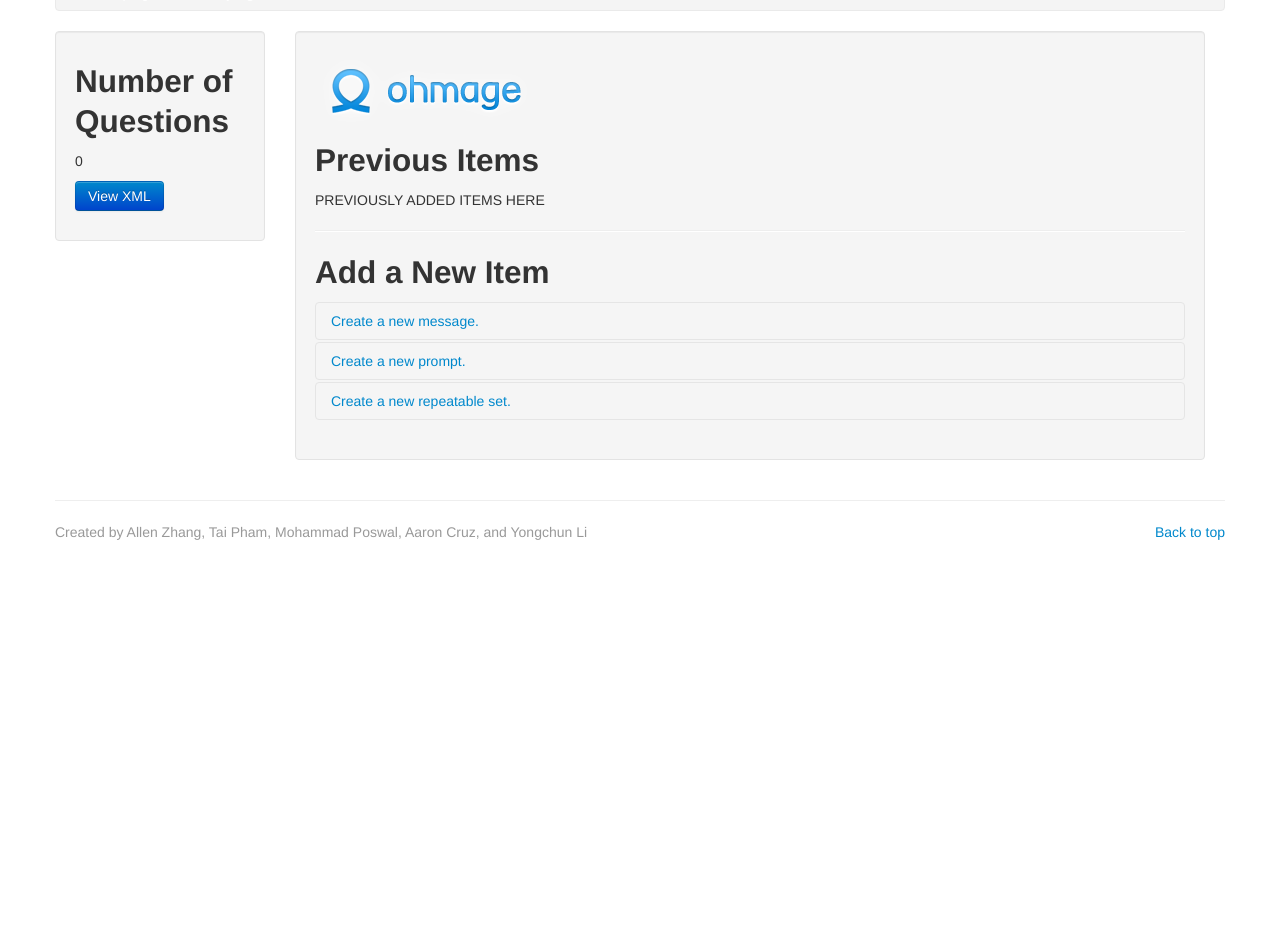
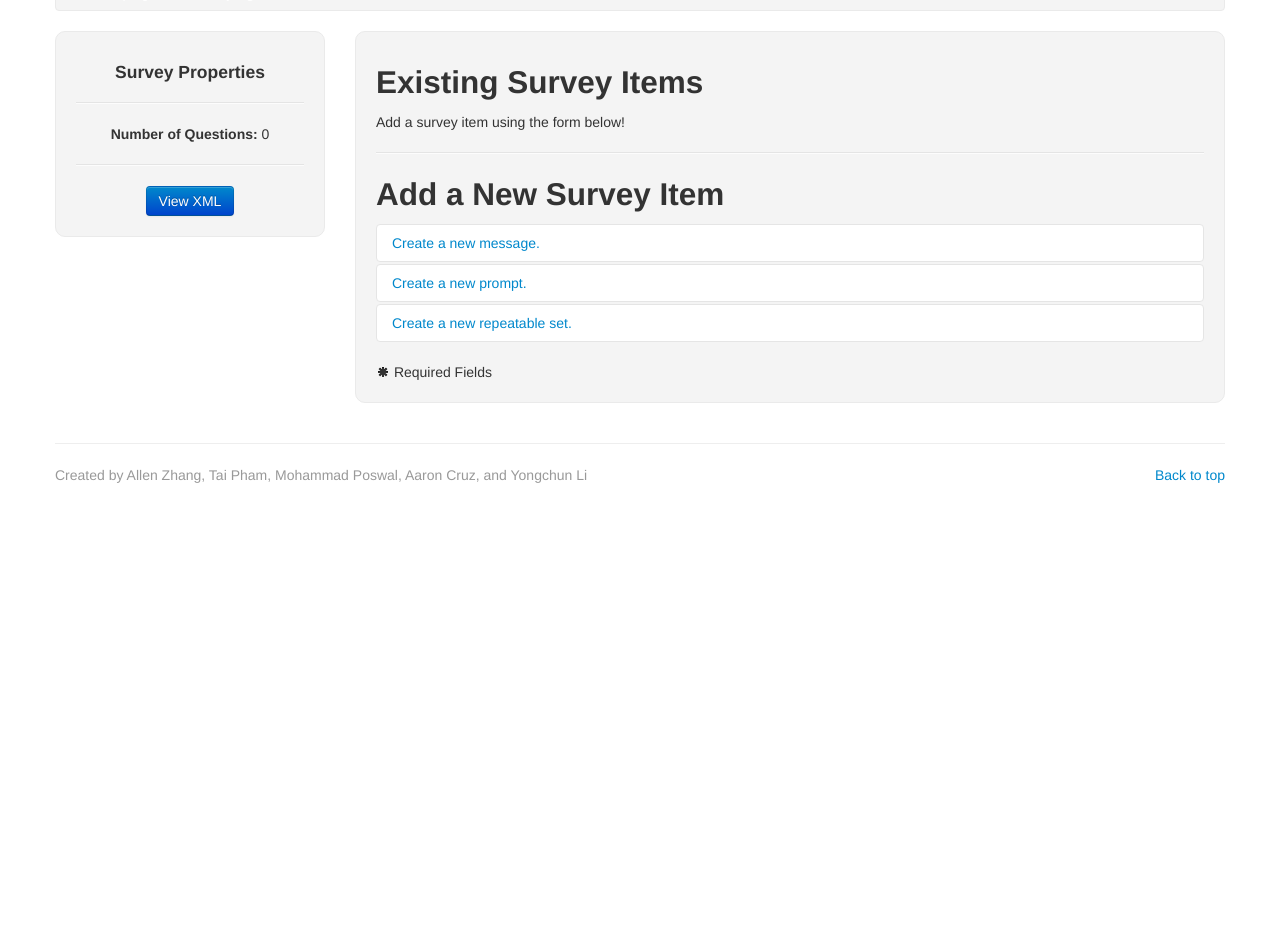
Before and after one commit to OhmageTeam1/Ohmage, a PHP site: page /prompt.php in a window 1280 px wide. Shown: the part 87-1012 px from the top of the page. Run offline with PHP 8.4, Linux system fonts and the light colour scheme; lists and menus that the app fills with data are empty.

Commit message:
some simple changes

```diff
--- a/css/layout.css
+++ b/css/layout.css
@@ -12,6 +12,7 @@ body {
 }
 .boxRounded {
     background-color: #FFF;
+    margin-bottom: 20px;
     padding: 20px;
     -moz-border-radius-top-right: 10px;
     -webkit-border-bottom-left-radius: 10px;
--- a/css/prompt.css
+++ b/css/prompt.css
@@ -1,3 +1,6 @@
+.accordion-group {
+    background-color: #FFF;
+}
 td, th {
     padding: 5px;
     text-align:left;
--- a/js/campaign.js
+++ b/js/campaign.js
@@ -41,6 +41,11 @@ $(function() {
     // Create Campaign Button
     $('#create-campaign').click(function(e) {
         var title = $('#campaignTitle').val();
+        if (title === '') {
+            $('#campaignTitle').parent().parent().addClass('error');
+        } else {
+            $('#campaignTitle').parent().parent().removeClass('error');
+        }
         var campaign = campaignEditor.createCampaign(title);
         if (!campaign) {
             var errorAlert = '<div class="alert alert-error create-campaign-error hide"><button class="close">&times;</button><strong>Error:</strong> A campaign needs to have a title!</div>';
--- a/navbar.php
+++ b/navbar.php
@@ -2,7 +2,7 @@
     <div class="navbar-inner">
         <div class="navbar-container">
             <a class="brand" href="#"><img src="img/ohmage-logo.png" width="112"></a>
-            <a href="login.php" class="logoutButton pull-right btn btn-info">Log Out</a>
+            <a href="index.php" class="logoutButton pull-right btn btn-info">Log Out</a>
             <p class="navbar-text pull-right" id="username"></p>
         </div>
     </div>
--- a/prompt.php
+++ b/prompt.php
@@ -13,6 +13,7 @@
         <script type="text/javascript" src="js/jquery-cookie.js"></script>
         <script type="text/javascript" src="js/jquery-ui-1.9.0.min.js"></script>
         <script type="text/javascript" src="js/bootstrap.min.js"></script>
+        <script type="text/javascript" src="js/navbar.js"></script>
         <script type="text/javascript" src="js/json2xml.js"></script>
         <script type="text/javascript" src="js/promptType.js"></script>
         <script type="text/javascript" src="js/prompt.js"></script>
@@ -37,10 +38,14 @@
                 </ul>
             </div>
             <div class="row">
-                <div class="well span2">
-                    <h2>Number of Questions</h2>
-                    <p id="numQuestion">0</p>
-                    <p><button type="button" class="btn btn-primary" id="viewXML">View XML</button></p>
+                <div class="span3">
+                    <div class="boxDark boxRounded centered">
+                        <h4>Survey Properties</h4>
+                        <hr>
+                        <strong>Number of Questions: </strong>
+                        <span id="numQuestion">0</span>
+                        <hr>
+                        <button type="button" class="btn btn-primary" id="viewXML">View XML</button>
                         <div class="overlay" id="overlayXML" style="display:none;"></div>
                         <div class="OverlayBox" id="XMLBox">
                             <div class="controls" >
@@ -51,19 +56,19 @@
                                 <button type="button" class="btn btn-primary" data-toggle="button" id="XMLBoxOK">OK</button>
                             </div>
                         </div>
-
                     </div>
-                <div class="well span9 content">
-					<img src="img/ohmage-logo.png">
-                    <h2>Previous Items</h2>
+                </div>
+                <div class="span9">
+                    <div class="boxRounded boxDark content">
+                        <h2>Existing Survey Items</h2>
                         <table>
                             <div class="previousItems" id="previousItem">
-                            PREVIOUSLY ADDED ITEMS HERE
+                                Add a survey item using the form below!
                             </div>
                         </table>
                         <hr/>
                         <div class="addNewItem">
-                        <h2>Add a New Item</h2>
+                            <h2>Add a New Survey Item</h2>
                             <div class="accordion" id="addNewItemAccordion">
                                 <div class="accordion-group">
                                     <div class="accordion-heading">
@@ -73,17 +78,10 @@
                                     </div>
                                     <div id="newMessage" class="accordion-body collapse in">
                                         <div class="accordion-inner">
-                                        <hr>
+                                            <br>
                                             <form class="form-horizontal" id="message-form">
                                                 <div class="control-group">
-                                                <label class="control-label" for="messageID">Message ID*</label>
-                                                <div class="controls">
-                                                    <textarea name="id" id="messageID" placeholder="Message ID"></textarea>
-                                                    <i class="help-icon icon-question-sign" data-original-title="A unique identifier for this message." rel="tooltip" data-placement="right"></i>
-                                                </div>
-                                            </div>
-                                            <div class="control-group">
-                                                <label class="control-label" for="messageText">Message Text*</label>
+                                                    <label class="control-label" for="messageText">Message labels <i class="icon-asterisk"></i></label>
                                                     <div class="controls">
                                                         <textarea name="messageText" id="messageText" placeholder="Message Text"></textarea>
                                                         <i class="help-icon icon-question-sign" data-original-title="The text to be displayed to the user." rel="tooltip" data-placement="right"></i>
@@ -97,7 +95,9 @@
                                                     </div>
                                                 </div>
                                                 <div class="control-group">
+                                                    <div class="controls">
                                                         <button type="submit" class="btn btn-primary" id="create message" value="Create Message">Create Message</button>
+                                                    </div>
                                                 </div>
                                             </form>
                                         </div>
@@ -111,17 +111,10 @@
                                     </div>
                                     <div id="newPrompt" class="accordion-body collapse in">
                                         <div class="accordion-inner">
+                                            <br>
                                             <form class="form-horizontal" id="campaign-form">
     											<div class="control-group">
-												<label class="control-label" for="promptID">Prompt ID*</label>
-                                                <div class="controls">
-                                                    <input type="text" name="id" id="promptID" placeholder="Prompt ID" />
-                                                    <i class="help-icon icon-question-sign" data-original-title="A unique identifier for the prompt." rel="tooltip" data-placement="right"></i>
-                                                </div>
-                                            </div>
-
-											<div class="control-group">
-												<label class="control-label" for="displayLabel">Display Label*</label>
+    												<label class="control-label" for="displayLabel">Display Label <i class="icon-asterisk"></i></label>
                                                     <div class="controls">
                                                         <input type="text" name="displayLabel" id="displayLabel" placeholder="Display Label" />
                                                         <i class="help-icon icon-question-sign" data-original-title="The user-friendly name of this prompt used in visualizations." rel="tooltip" data-placement="right"></i>
@@ -129,7 +122,7 @@
     											</div>
 
     											<div class="control-group">
-												<label class="control-label" for="displayType">Display Type*</label>
+    												<label class="control-label" for="displayType">Display Type <i class="icon-asterisk"></i></label>
                                                     <div class="controls">
                                                         <select name="displayType" id="displayType">
                                                             <option value="None">Please choose a display type</option>
@@ -144,7 +137,7 @@
     											</div>
 
     											<div class="control-group">
-												<label class="control-label" for="promptText">Prompt Text*</label>
+    												<label class="control-label" for="promptText">Prompt Text <i class="icon-asterisk"></i></label>
                                                     <div class="controls">
                                                         <textarea type="text" name="promptText" id="promptText" placeholder="Prompt Text"></textarea>
                                                         <i class="help-icon icon-question-sign" data-original-title="The text to display to the user when prompting them to respond." rel="tooltip" data-placement="right"></i>
@@ -160,7 +153,7 @@
     											</div>
 
     											<div class="control-group">
-												<label class="control-label" for="promptType">Prompt Type*</label>
+    												<label class="control-label" for="promptType">Prompt Type <i class="icon-asterisk"></i></label>
                                                     <div class="controls">
                                                         <select name="promptType" id="groupPromptType">
                                                             <option value="None">Please choose a prompt type</option>
@@ -200,7 +193,7 @@
                                                     <div class="accordion-group">
                                                         <div class="accordion-heading">
                                                             <a class="accordion-toggle" data-toggle="collapse" data-parent="#OptionalSection" href="#newSection">
-                                                        Open Optional Section
+                                                                Optional Properties
                                                             </a>
                                                         </div>
                                                         <div id="newSection" class="accordion-body collapse in">
@@ -353,6 +346,8 @@
                                 </div>
                             </div>
                         </div>
+                        <i class="icon-asterisk"></i> Required Fields
+                    </div>
                 </div>
             </div>
         </div>
```
Also changed, not shown: js/breadcrumb.js (line endings or trailing spaces). Lines whose indentation alone changed are shown as unchanged.
